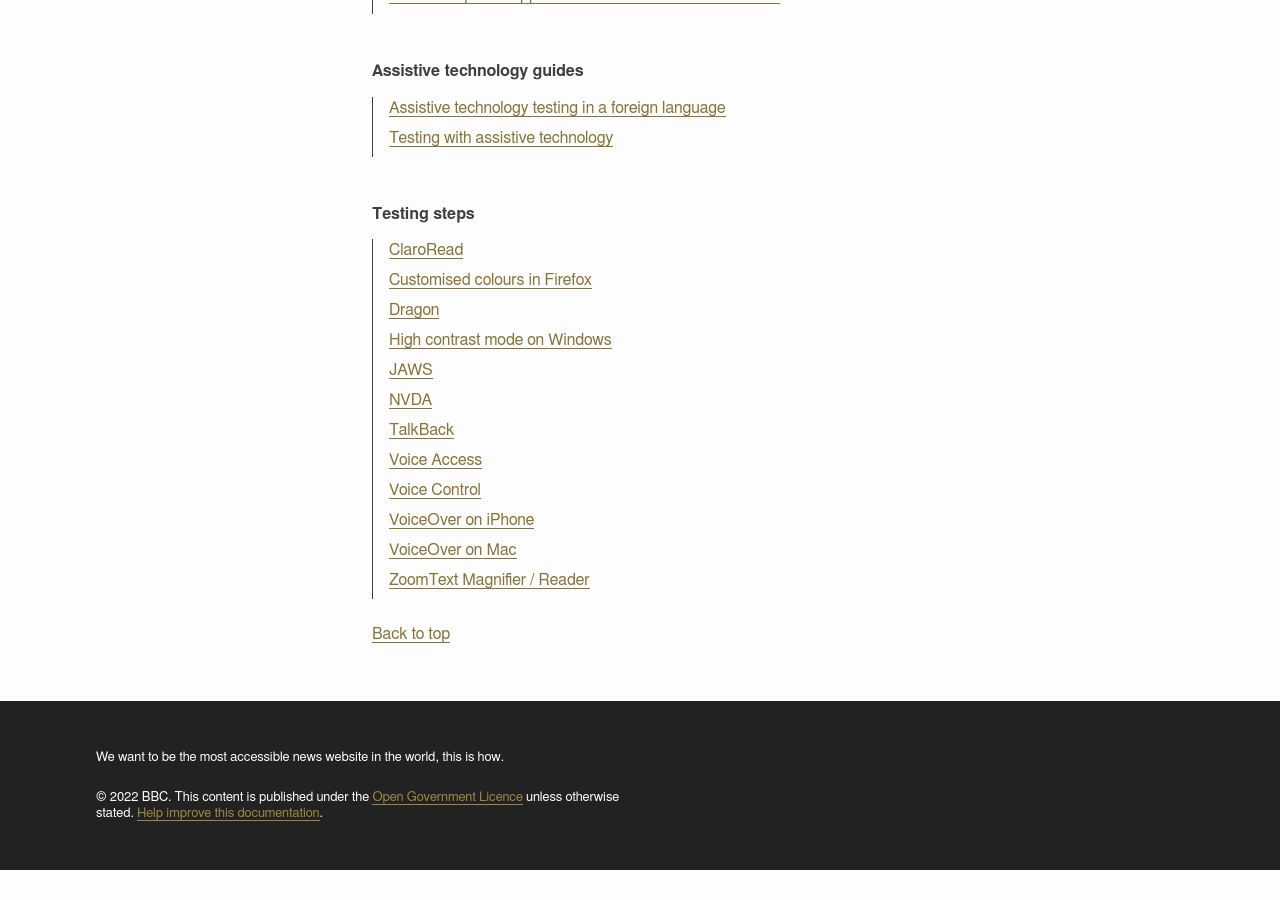
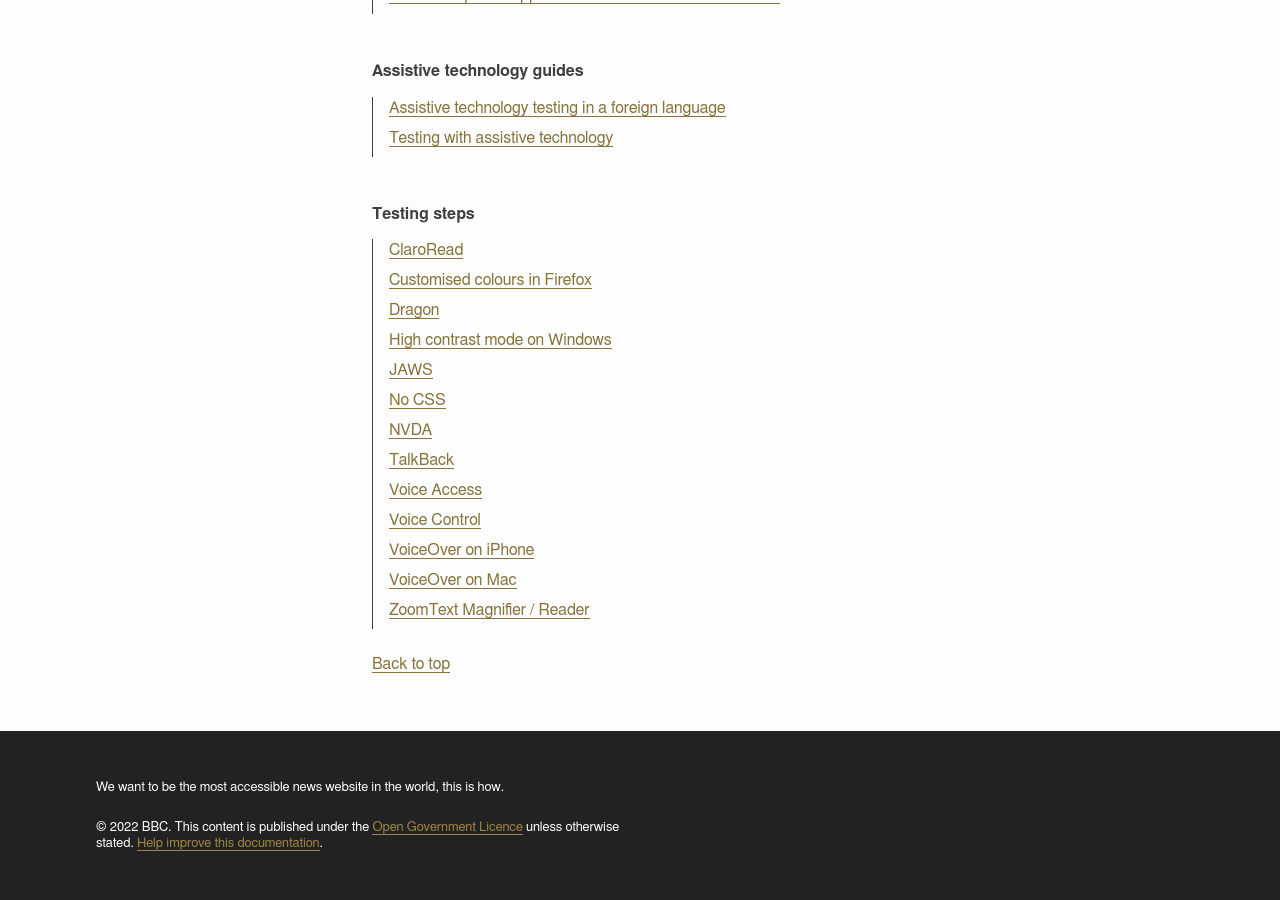
Before and after one commit to bbc/accessibility-news-and-you, a Jekyll site: the page index.html, which Jekyll copies as it is, in a window 1280 px wide and 900 px high, scrolled down 605 px. Built offline with Jekyll 4.4.1, drawn with Linux system fonts in a browser that asks for light colours; before the commit the page ends 1475 px from its top, so only the background shows below that.

Commit message:
add link on index

```diff
--- a/index.html
+++ b/index.html
@@ -59,6 +59,7 @@
                     <li role="listitem"><a href="https://bbc.github.io/accessibility-news-and-you/assistive-technology/testing-steps/dragon-windows.html">Dragon</a></li>
                     <li role="listitem"><a href="https://bbc.github.io/accessibility-news-and-you/checklist/how-to/high-contrast-mode-windows.html">High contrast mode on Windows</a></li>
                     <li role="listitem"><a href="https://bbc.github.io/accessibility-news-and-you/assistive-technology/testing-steps/jaws-windows.html">JAWS</a></li>
+                    <li role="listitem"><a href="https://bbc.github.io/accessibility-news-and-you/checklist/how-to/no-css.html">No CSS</a></li>
                     <li role="listitem"><a href="https://bbc.github.io/accessibility-news-and-you/assistive-technology/testing-steps/nvda-windows.html">NVDA</a></li>
                     <li role="listitem"><a href="https://bbc.github.io/accessibility-news-and-you/assistive-technology/testing-steps/talkback-android.html">TalkBack</a></li>
                     <li role="listitem"><a href="https://bbc.github.io/accessibility-news-and-you/assistive-technology/testing-steps/voice-access-android.html">Voice Access</a></li>
```
